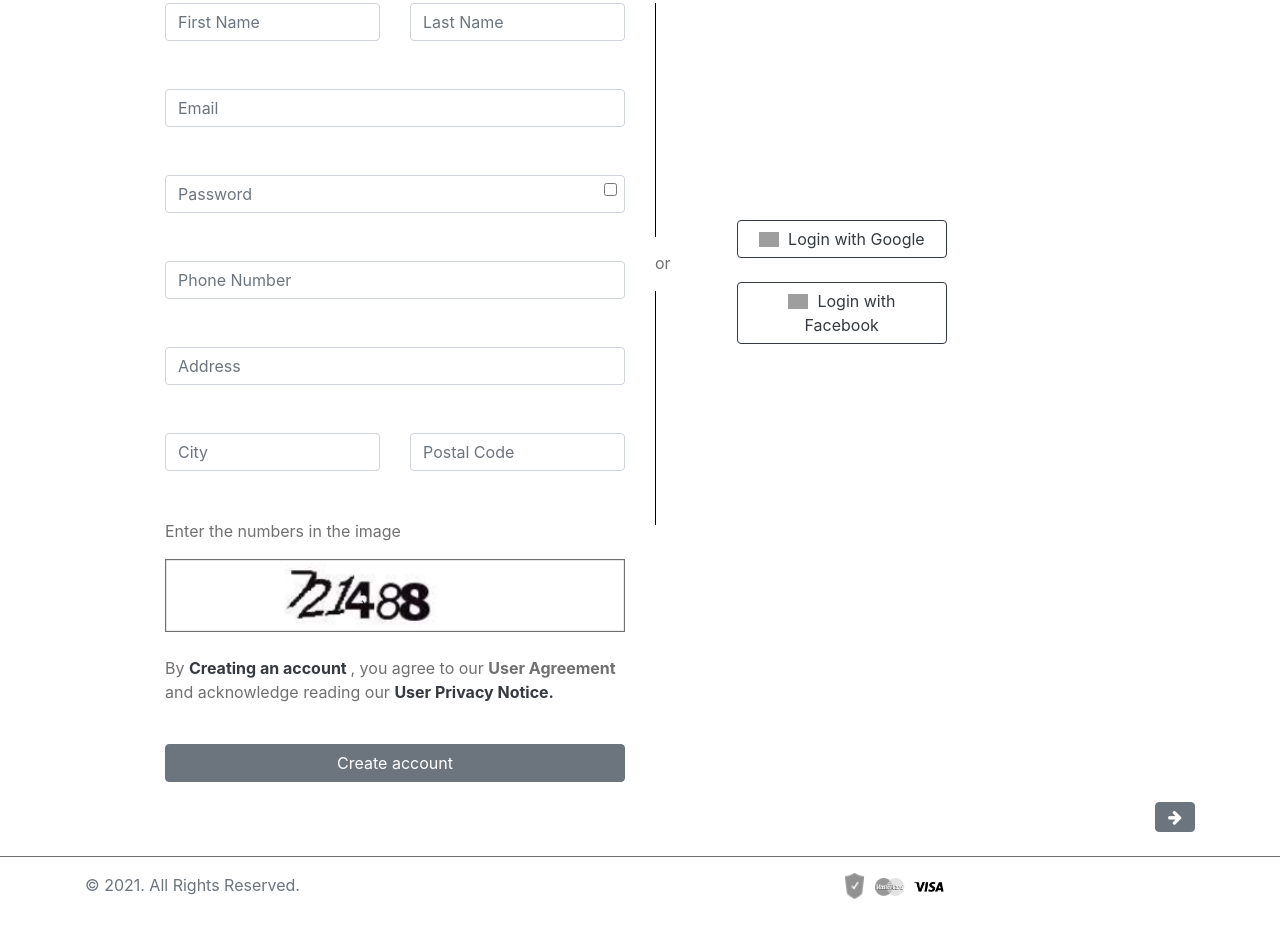
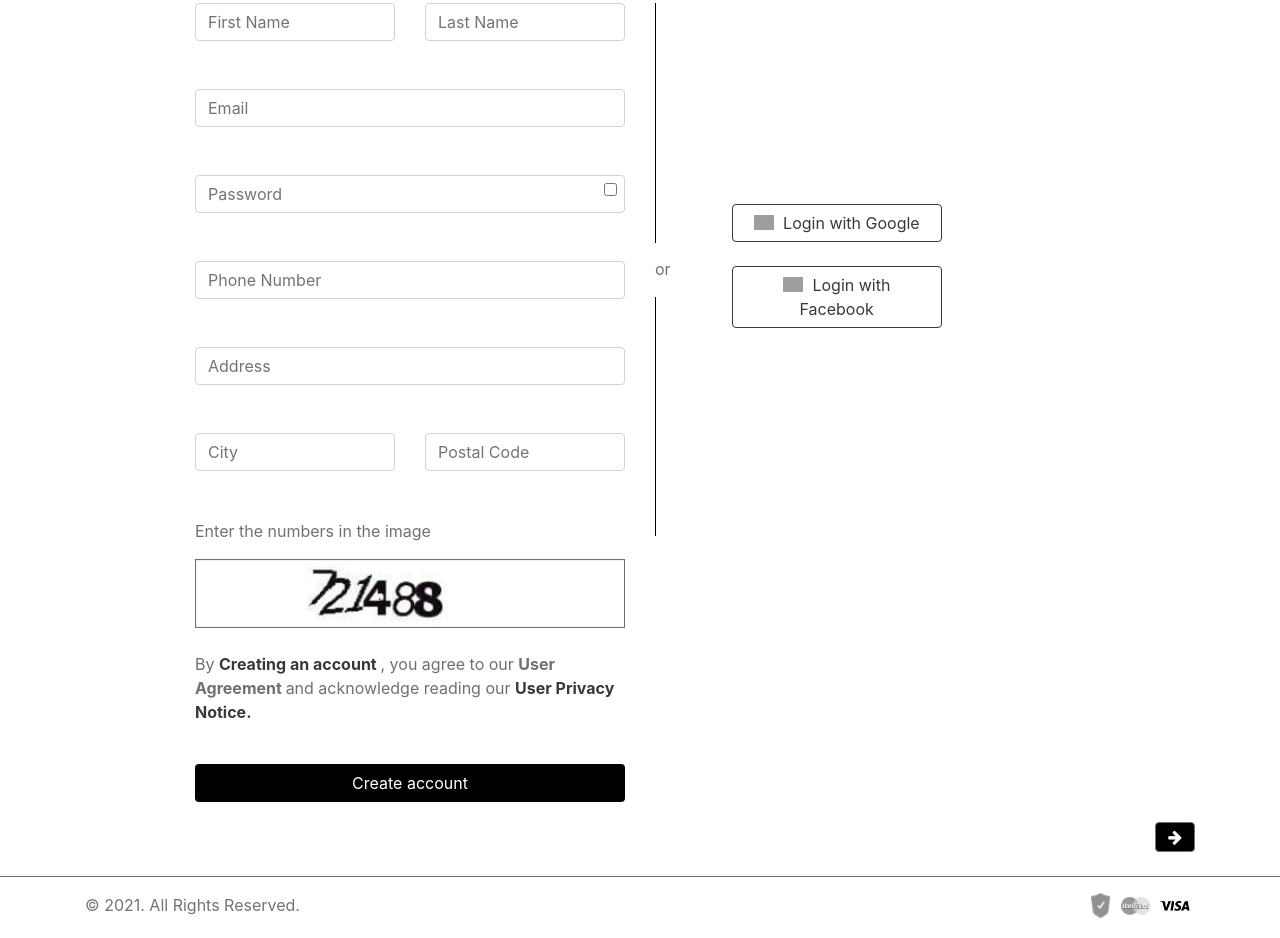
Before and after one commit to inamurrehman420/boostrap4.5registrationform.io, a plain HTML site: page registration.html in a window 1280 px wide. Shown: the part 351-1289 px from the top of the page. Drawn offline with nearby package versions, Linux system fonts and the light colour scheme; grey boxes are pictures that could not be loaded; a web font is replaced by a local one.

Commit message:
main page styling

```diff
--- a/registration.html
+++ b/registration.html
@@ -71,7 +71,7 @@
 
 	<section class="form-section">
 		<div class="container pr-12">
-			<div class="row ">
+			<div class="row " style="padding: 0 30px;">
 				<div class="col-md-6 col-sm-12 ">
 					<div class="row ">
 						<div class="col-md-6 col-sm-12 mt-5 ">
@@ -102,13 +102,13 @@
 						<div class="col-md-12 col-sm-12 mt-5">
 							<p>Enter the numbers in the image</p>
 							<a href="#intro"><img src='Image.png'
-									style='vertical-align: middle; width:460px; margin-right:5px;' /></a>
+									style='vertical-align: middle; width:430px; margin-right:5px;' /></a>
 							<p class="mt-4">By <span class="text-dark text-bold font-weight-bold"> Creating an account </span> , you
 								agree to our <span class="text-black text-bold font-weight-bold">User
 									Agreement </span> and acknowledge reading our <span class="text-dark text-bold font-weight-bold"> User
 									Privacy
 									Notice.</span></p>
-							<button type="button" class="btn btn-secondary mt-4 w-full" style="width: 100%;">Create account</button>
+							<button type="button" class="btn mt-4 w-full" style="width: 100%; background-color: black; color: white;">Create account</button>
 						</div>
 					</div>
 				</div>
@@ -145,7 +145,7 @@
 		<div class="container">
 			<div class="row">
 				<div class="col-md-12 col-sm-12 text-right">
-					<button type="button" class="btn btn-secondary w-ful"><i class="fa fa-arrow-right"></i></button>
+					<button type="button" class="btn btn-secondary" style=" background-color: black; color: white;"><i class="fa fa-arrow-right"></i></button>
 				</div>
 			</div>
 		</div>
@@ -156,7 +156,7 @@
 				<div class="col-4">
 					<span class="text-muted">© 2021. All Rights Reserved.</span>
 				</div>
-				<div class="col-4">
+				<div class="col-4 text-right">
 					<span class="text-muted">
 						<a  href="/users/googleauth" style="text-transform:none; ">
 							<img width="20px" style="margin-bottom:3px; margin-right:5px" alt="Google sign-in"
```
